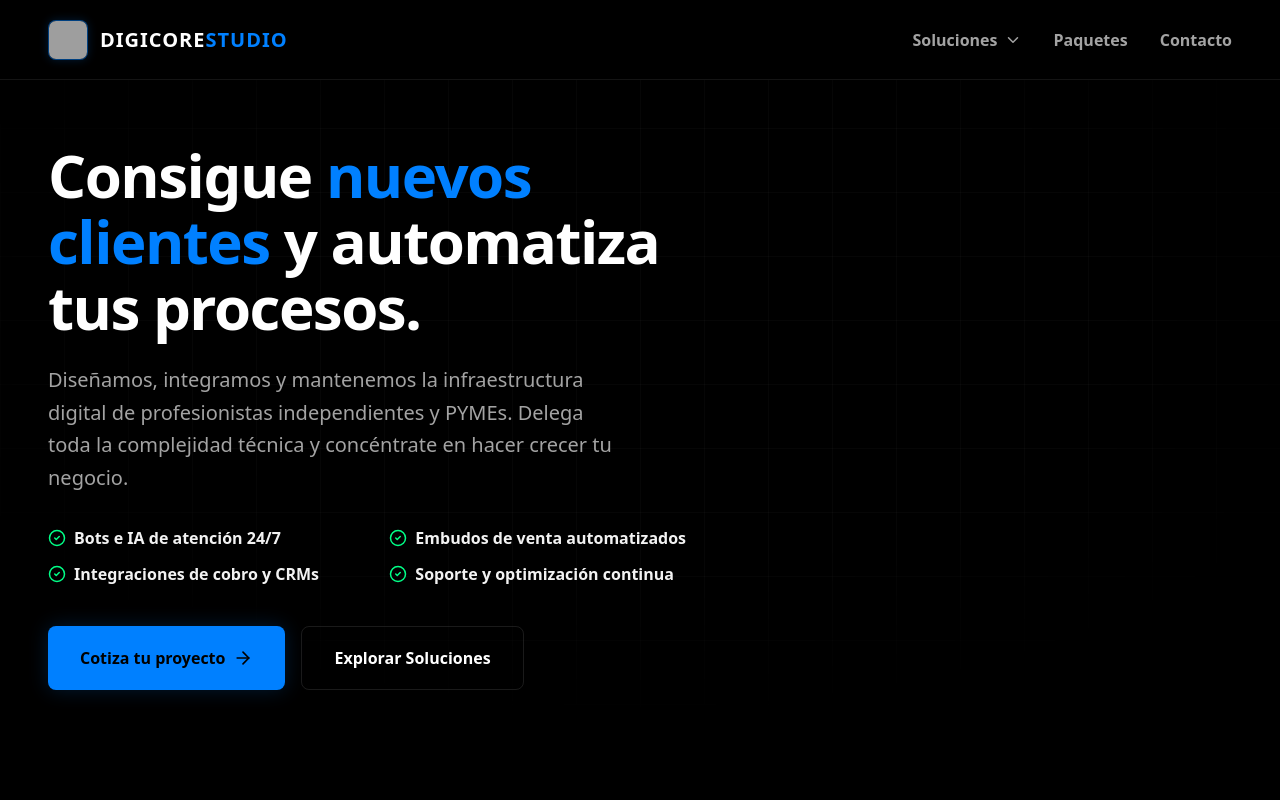
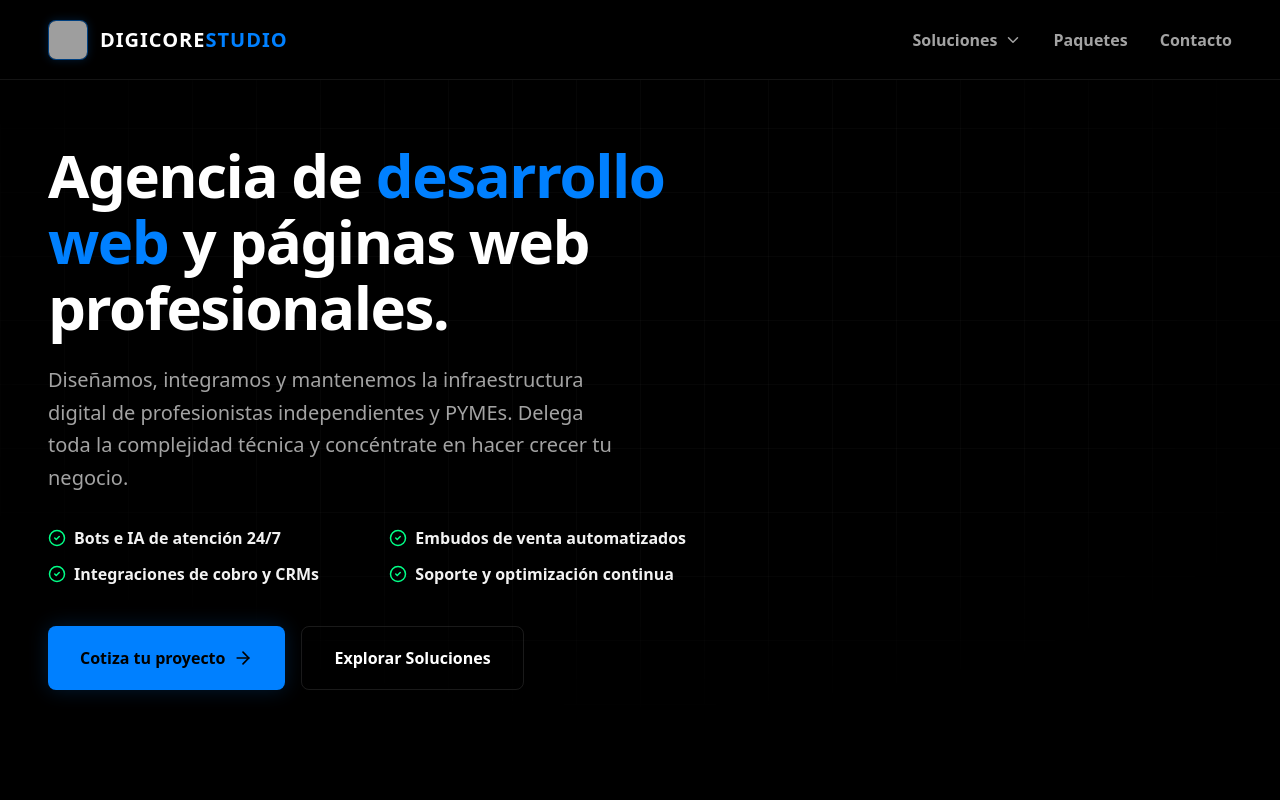
Before and after one commit to Turok2099/digicore, a Next.js app: page / in a window 1280 px wide. Shown: the top 800 px of the page. Built offline with nearby package versions, Linux system fonts and the light colour scheme; grey boxes are pictures that could not be loaded.

Commit message:
actualizacion de metadatos

```diff
--- a/src/app/layout.tsx
+++ b/src/app/layout.tsx
@@ -9,11 +9,22 @@ const manrope = Manrope({
 });
 
 export const metadata: Metadata = {
-  title: "Digicore Studio - Alta Adquisición Tecnológica",
-  description: "Soluciones de digitalización, automatización e Inteligencia Artificial. Maximizamos el rendimiento de tu negocio.",
+  title: "Digicore Studio | Agencia de Desarrollo Web y Diseño Profesional",
+  description:
+    "Agencia de desarrollo web especializada en la elaboración de páginas web profesionales a medida. Diseñador y desarrollador web experto para empresas y negocios.",
+  keywords: [
+    "agencia de desarrollo web",
+    "desarrollo de paginas web",
+    "agencia de diseno web",
+    "desarrolladores de sitios web",
+    "diseñador y desarrollador web",
+    "paginas web profesionales",
+    "elaboracion de paginas web",
+  ],
   openGraph: {
-    title: "Digicore Studio - Alta Adquisición Tecnológica",
-    description: "Soluciones de digitalización, automatización e Inteligencia Artificial. Maximizamos el rendimiento de tu negocio.",
+    title: "Digicore Studio | Agencia de Desarrollo Web",
+    description:
+      "Desarrollo de páginas web profesionales y soluciones digitales a medida.",
     url: "https://digicorestudio.com",
     siteName: "Digicore Studio",
     locale: "es_MX",
@@ -21,8 +32,9 @@ export const metadata: Metadata = {
   },
   twitter: {
     card: "summary_large_image",
-    title: "Digicore Studio - Alta Adquisición Tecnológica",
-    description: "Soluciones de digitalización, automatización e Inteligencia Artificial. Maximizamos el rendimiento de tu negocio.",
+    title: "Digicore Studio | Agencia de Desarrollo Web",
+    description:
+      "Desarrollo de páginas web profesionales y soluciones digitales a medida.",
   },
 };
 
@@ -32,7 +44,7 @@ export default function RootLayout({
   children: React.ReactNode;
 }>) {
   return (
-    <html lang="en" className="dark">
+    <html lang="es" className="dark">
       <head>
         <link
           href="https://fonts.googleapis.com/css2?family=Material+Symbols+Outlined:wght,FILL@100..700,0..1&display=swap"
--- a/src/components/marketing/Hero.tsx
+++ b/src/components/marketing/Hero.tsx
@@ -11,9 +11,9 @@ export default function Hero() {
       >
         {/* Top Text Content (Above the image) */}
         <div className="relative z-10 w-full text-center max-w-sm mx-auto flex flex-col items-center pb-6">
-          <h1 className="text-3xl sm:text-4xl font-black text-black leading-tight tracking-tight">
-            Obtén clientes <br />
-            <span className="text-neon-cyan">más rápido</span>
+          <h1 className="text-2xl sm:text-3xl font-black text-black leading-tight tracking-tight">
+            Agencia de <br />
+            <span className="text-neon-cyan">desarrollo web</span> y páginas web profesionales
           </h1>
           <p
             className="text-sm mt-3 font-bold max-w-[280px]"
@@ -58,11 +58,11 @@ export default function Hero() {
           {/* Left Column: Headline & Value Proposition */}
           <div className="lg:col-span-7 flex flex-col justify-center space-y-6">
             <h1 className="text-4xl sm:text-5xl md:text-6xl font-black text-white leading-[1.1] tracking-tight">
-              Consigue{" "}
+              Agencia de{" "}
               <span className="text-neon-cyan">
-                nuevos clientes
+                desarrollo web
               </span>{" "}
-              y automatiza tus procesos.
+              y páginas web profesionales.
             </h1>
 
             <p className="text-xl text-text-muted max-w-xl leading-relaxed">
```
